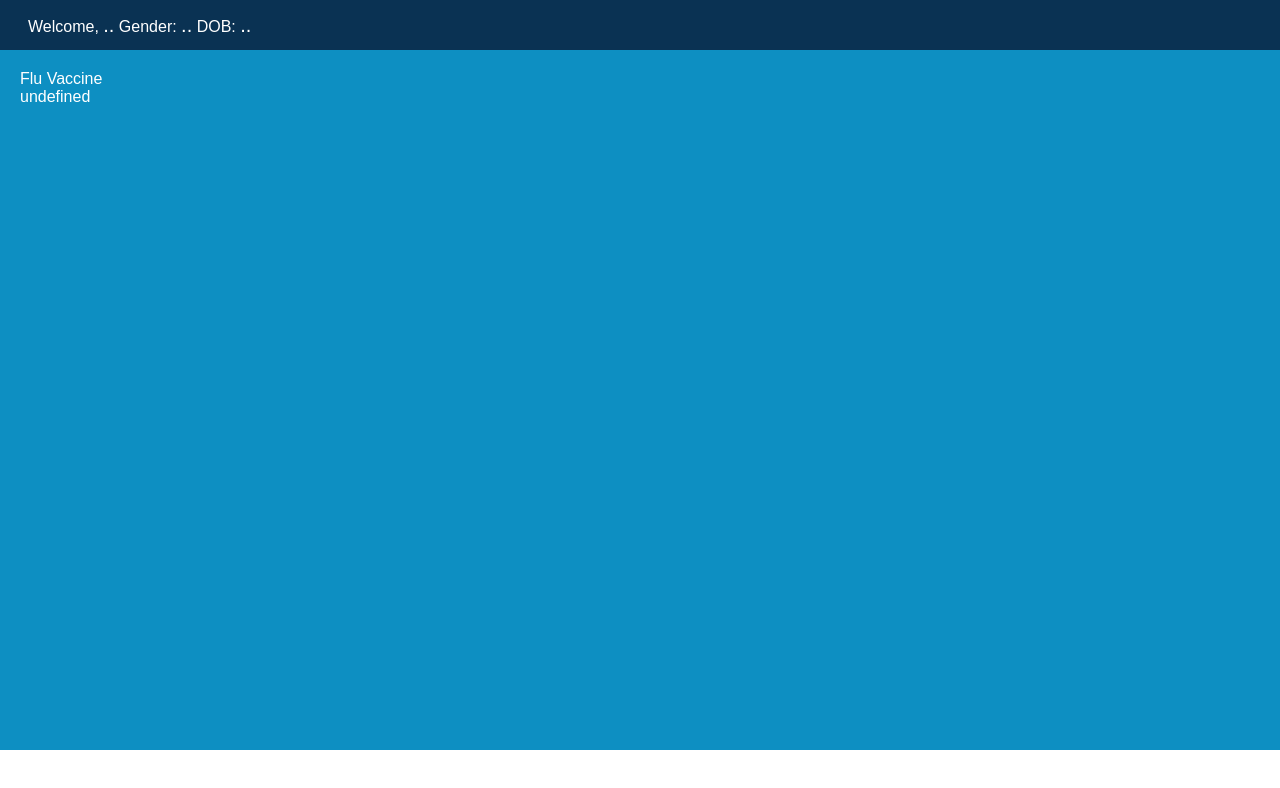
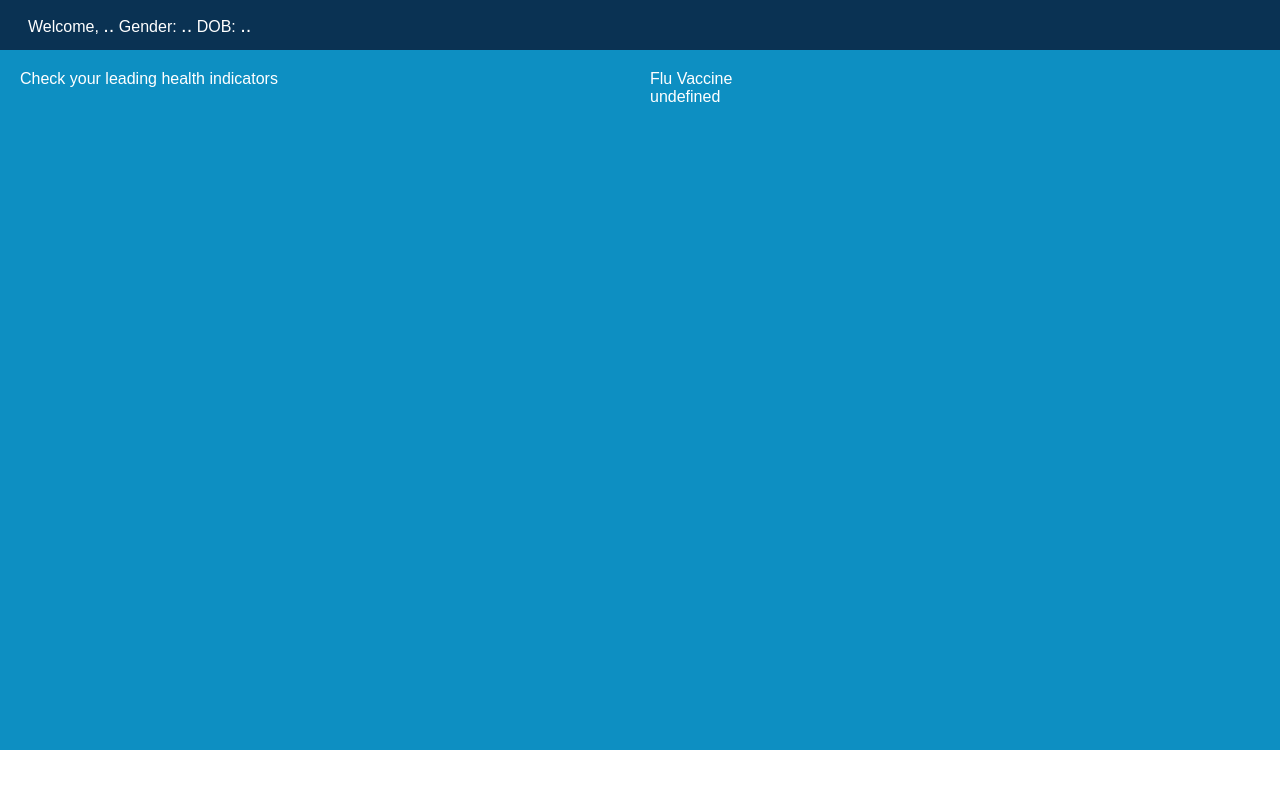
Before and after one commit to lfegenbush3/6440Practicum, a plain HTML site: page index.html in a window 1280 px wide. Drawn offline with Linux system fonts and the light colour scheme.

Commit message:
welcome content

```diff
--- a/index.html
+++ b/index.html
@@ -21,6 +21,10 @@
 
     <main class="main">
       <div class="main-overview">
+        <div class="welcome-conent">
+          <div>Check your leading health indicators</div>
+        </div>
+
         <div class="small-card">
           <div>Flu Vaccine</div>
           <div class="ob-value" id="flu_vaccine">undefined</div>
```
